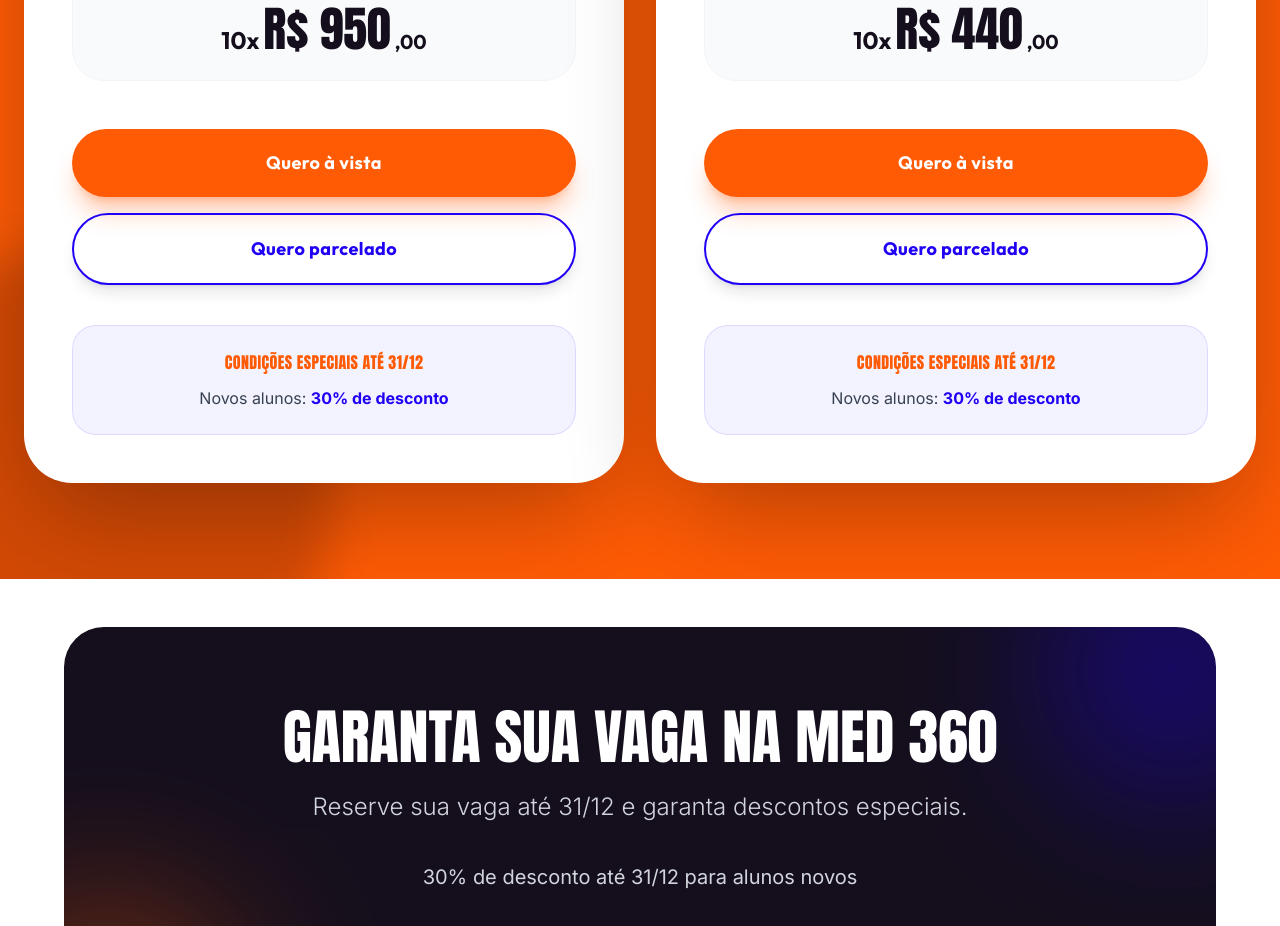
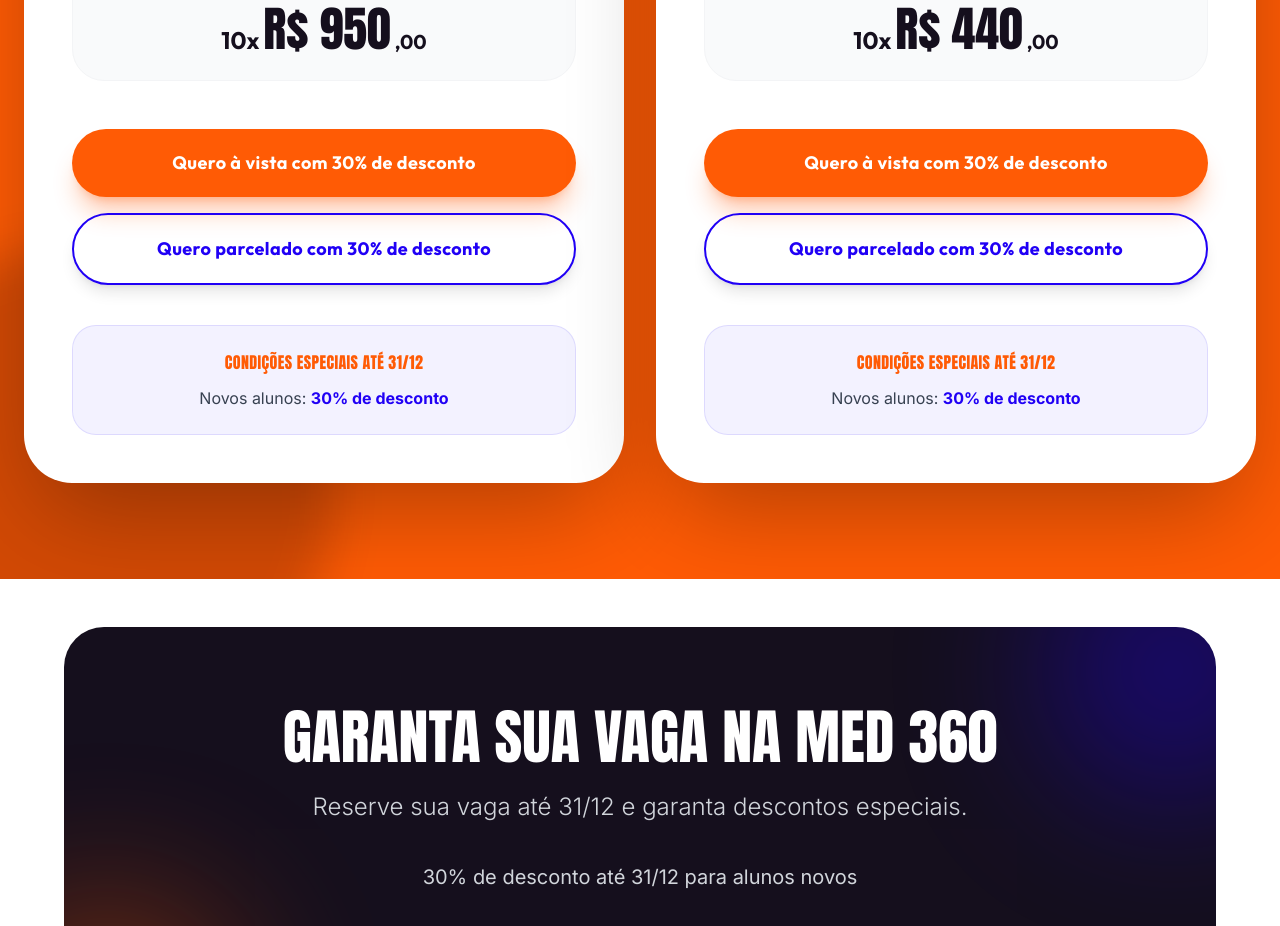
Before and after one commit to hamiltonmatematica/turma-med-360-aurea-2026, a React (Vite) app: page / in a window 1280 px wide. Shown: the part 4760-5686 px from the top of the page. Built offline with nearby package versions, Linux system fonts and the light colour scheme.

Commit message:
Atualizar textos dos botões de compra com informação de desconto de 30%

```diff
--- a/components/sections/Pricing.tsx
+++ b/components/sections/Pricing.tsx
@@ -57,10 +57,10 @@ export const Pricing: React.FC = () => {
 
               <div className="flex flex-col gap-4 mb-10">
                 <Button href="https://www.asaas.com/c/nxh0pvewff1x6g8j" variant="primary" className="w-full text-lg py-5 shadow-aurea-orange/30 shadow-xl">
-                  Quero à vista
+                  Quero à vista com 30% de desconto
                 </Button>
                 <Button href="https://www.asaas.com/c/xjy06obl90dt47hy" variant="outline" className="w-full text-lg py-5">
-                  Quero parcelado
+                  Quero parcelado com 30% de desconto
                 </Button>
               </div>
 
@@ -117,10 +117,10 @@ export const Pricing: React.FC = () => {
 
               <div className="flex flex-col gap-4 mb-10">
                 <Button href="https://www.asaas.com/c/mt81gmd61jx16u06" variant="primary" className="w-full text-lg py-5 shadow-aurea-orange/30 shadow-xl">
-                  Quero à vista
+                  Quero à vista com 30% de desconto
                 </Button>
                 <Button href="https://www.asaas.com/c/10si1qlmiqjn9ob4" variant="outline" className="w-full text-lg py-5">
-                  Quero parcelado
+                  Quero parcelado com 30% de desconto
                 </Button>
               </div>
 
```
